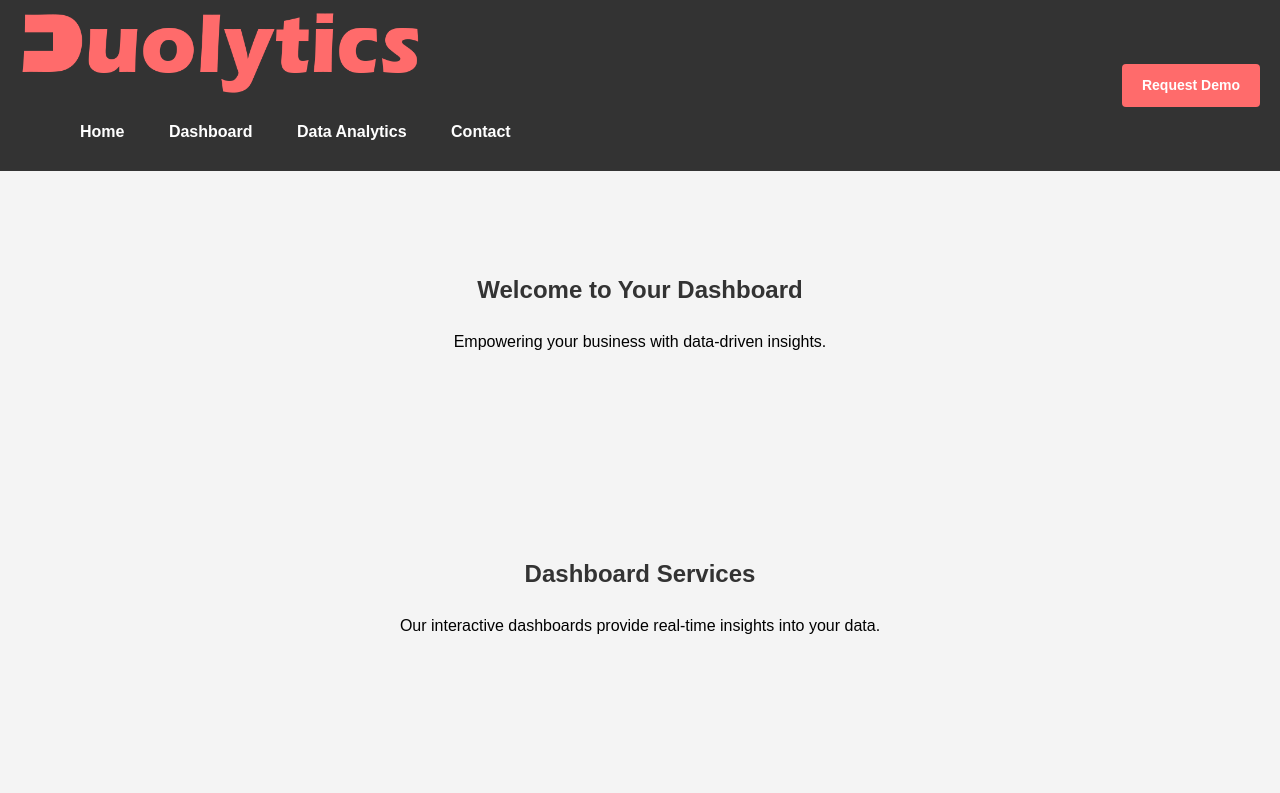
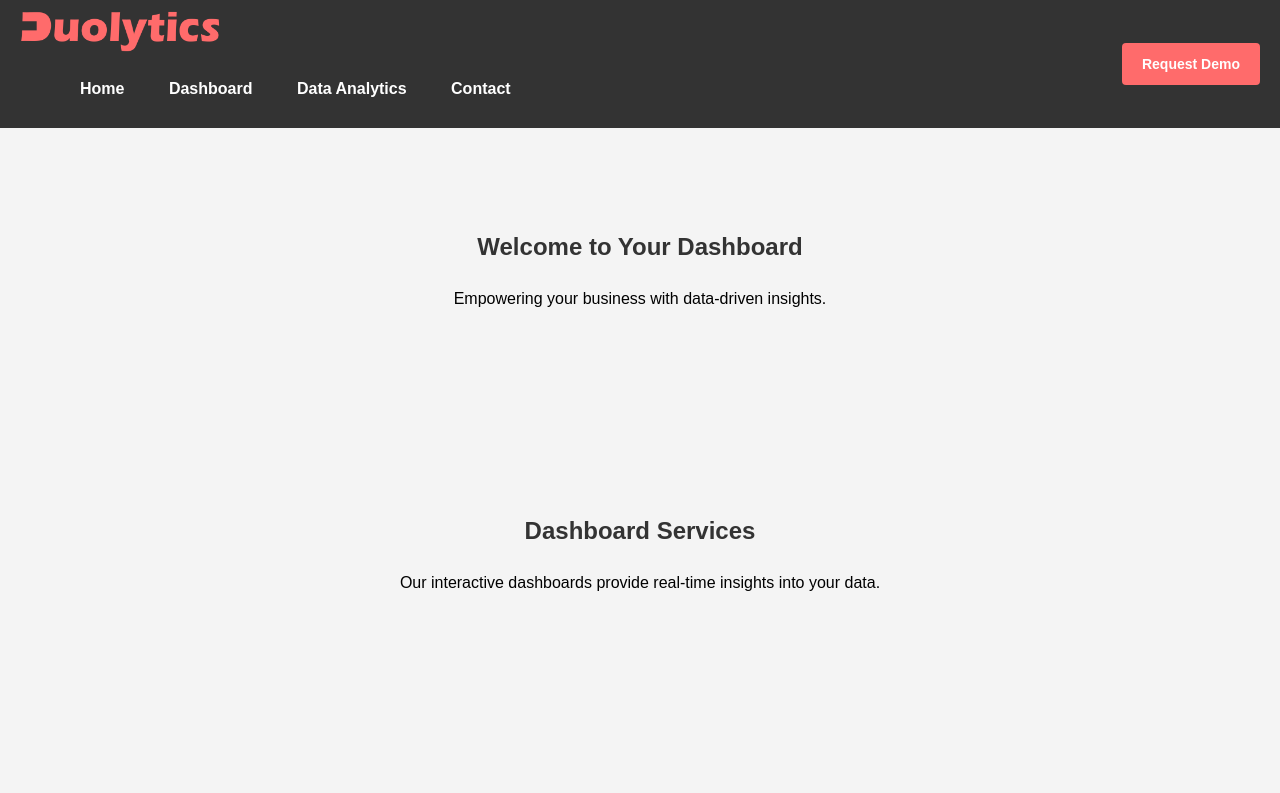
Before and after one commit to BCoque/Segment, a plain HTML site: page index.html in a window 1280 px wide. Shown: the top 793 px of the page. Drawn offline with Linux system fonts and the light colour scheme.

Commit message:
Update styles.css

```diff
--- a/styles.css
+++ b/styles.css
@@ -25,7 +25,7 @@ header {
 }
 
 .logo img {
-    width: 400px; /* Adjust the width as needed */
+    width: 200px; /* Adjust the width as needed */
     height: auto;
 }
 
```
